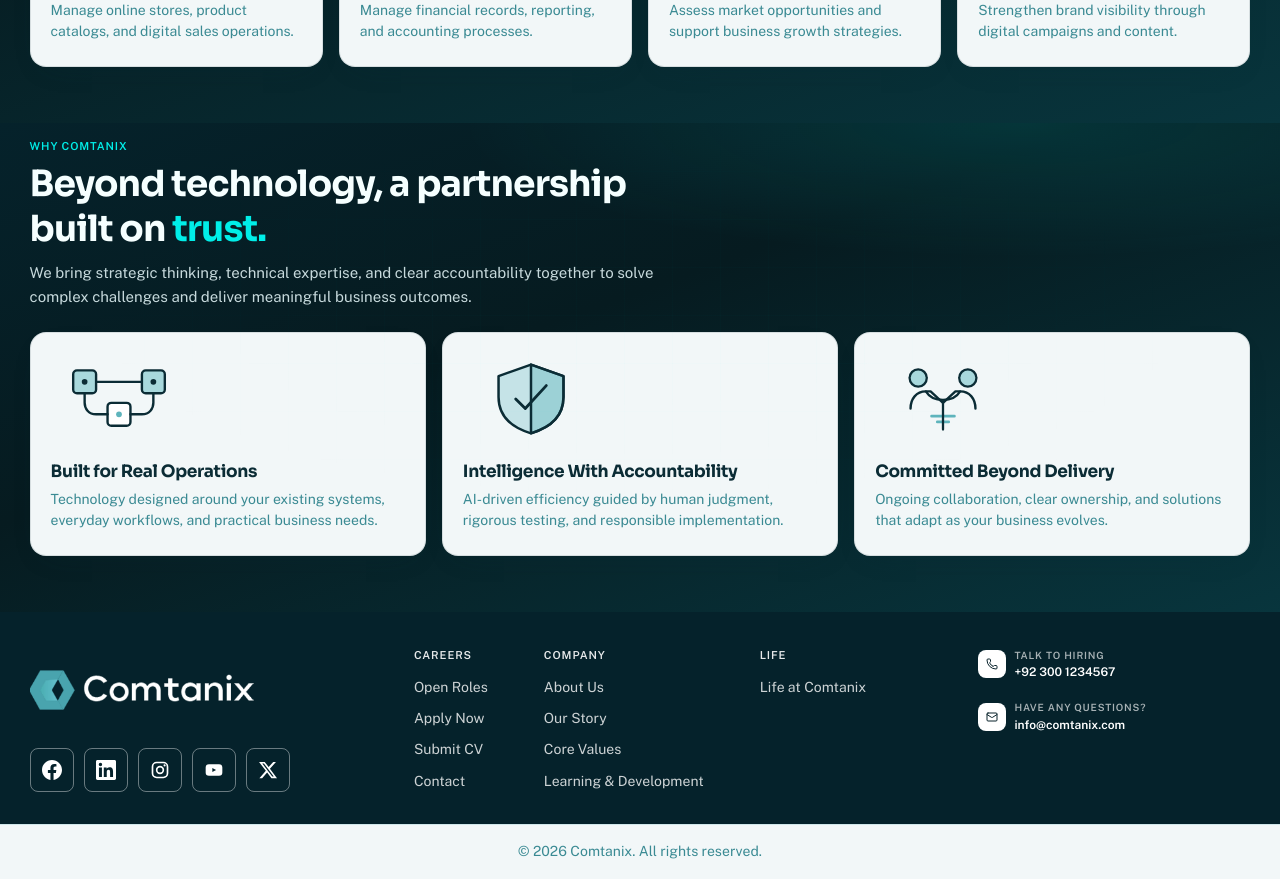
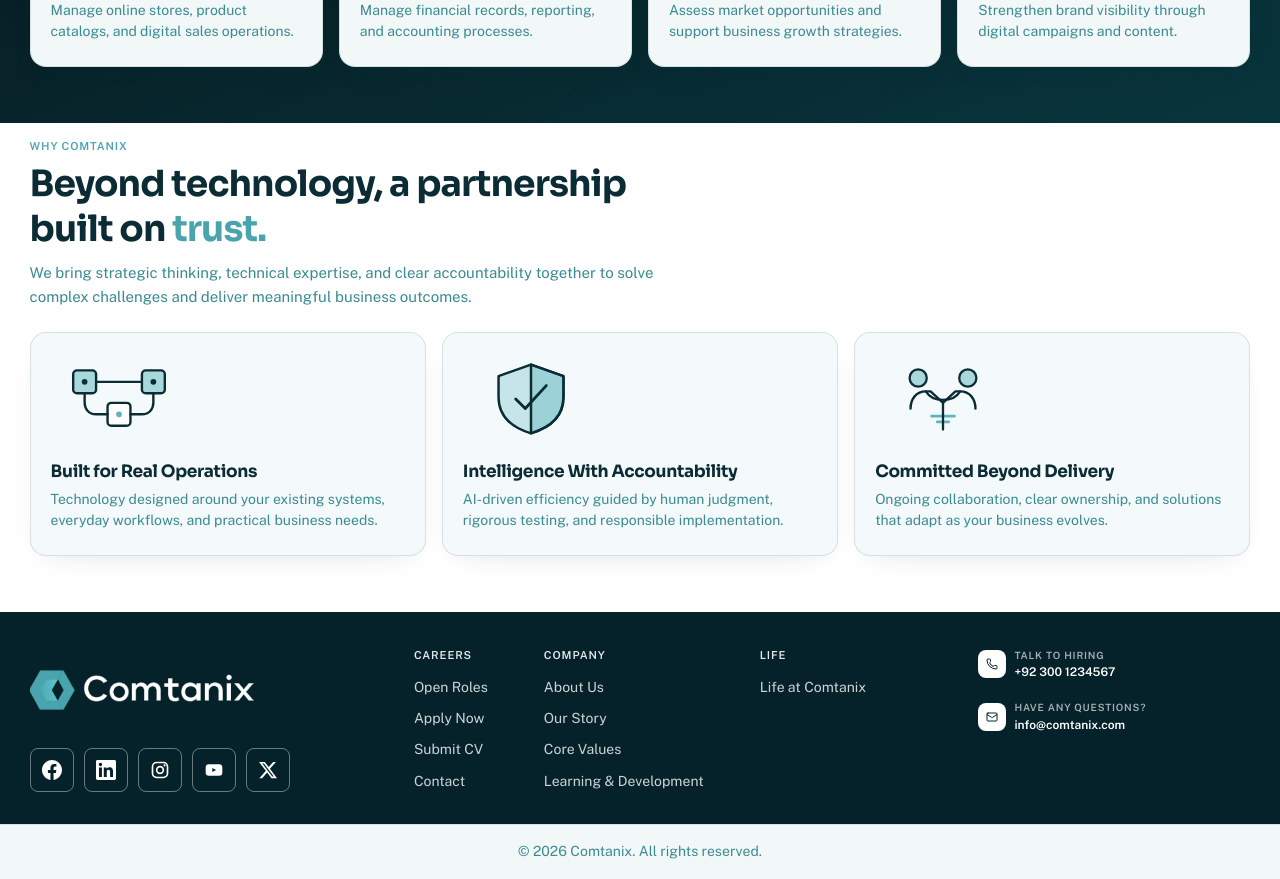
Before and after one commit to adnanhayat531/comtanixcareers, a Next.js app: page / in a window 1280 px wide. Shown: the part 1880-2759 px from the top of the page. Built offline with nearby package versions, Linux system fonts and the light colour scheme; no server answers.

Commit message:
Update HomePage component styles for improved visual consistency. Modify Why Comtanix section to use a light theme and adjust list item styles for better readability and aesthetics.

```diff
--- a/src/app/page.tsx
+++ b/src/app/page.tsx
@@ -67,8 +67,8 @@ export default function HomePage() {
         </Container>
       </Section>
 
-      {/* Why Comtanix — same illustrative icon language */}
-      <Section className="home-dark-section !pt-2 md:!pt-4">
+      {/* Why Comtanix — white band + illustrative icons */}
+      <Section className="theme-light site-light-section !pt-2 md:!pt-4">
         <Container>
           <HeadingReveal className="mb-5 max-w-2xl md:mb-6">
             <p className="type-eyebrow mb-2 text-brand">Why Comtanix</p>
@@ -89,13 +89,13 @@ export default function HomePage() {
               return (
                 <li
                   key={w.title}
-                  className="theme-light group flex min-w-0 flex-col rounded-[1rem] border border-[#0b2c35]/12 bg-white px-5 py-5 shadow-[0_10px_28px_-18px_rgba(11,44,53,0.4)] transition duration-300 hover:-translate-y-0.5 hover:border-[#49a4ae]/4 hover:shadow-[0_16px_32px_-14px_rgba(73,164,174,0.45)] sm:px-5 sm:py-6"
+                  className="group flex min-w-0 flex-col rounded-[1rem] border border-[#0b2c35]/12 bg-[#f4fafb] px-5 py-5 shadow-[0_10px_28px_-18px_rgba(11,44,53,0.22)] transition duration-300 hover:-translate-y-0.5 hover:border-[#49a4ae]/4 hover:shadow-[0_16px_32px_-14px_rgba(73,164,174,0.35)] sm:px-5 sm:py-6"
                 >
                   {Illustration ? (
                     <Illustration className="mb-5 h-[5.25rem] w-full max-w-[8.5rem] shrink-0 self-start" />
                   ) : null}
-                  <h3 className="type-h3 text-[#0b2c35]">{w.title}</h3>
-                  <p className="type-meta mt-1.5 leading-snug text-[#3a8a93]">{w.body}</p>
+                  <h3 className="type-h3 text-ink">{w.title}</h3>
+                  <p className="type-meta mt-1.5 leading-snug text-muted">{w.body}</p>
                 </li>
               );
             })}
```
